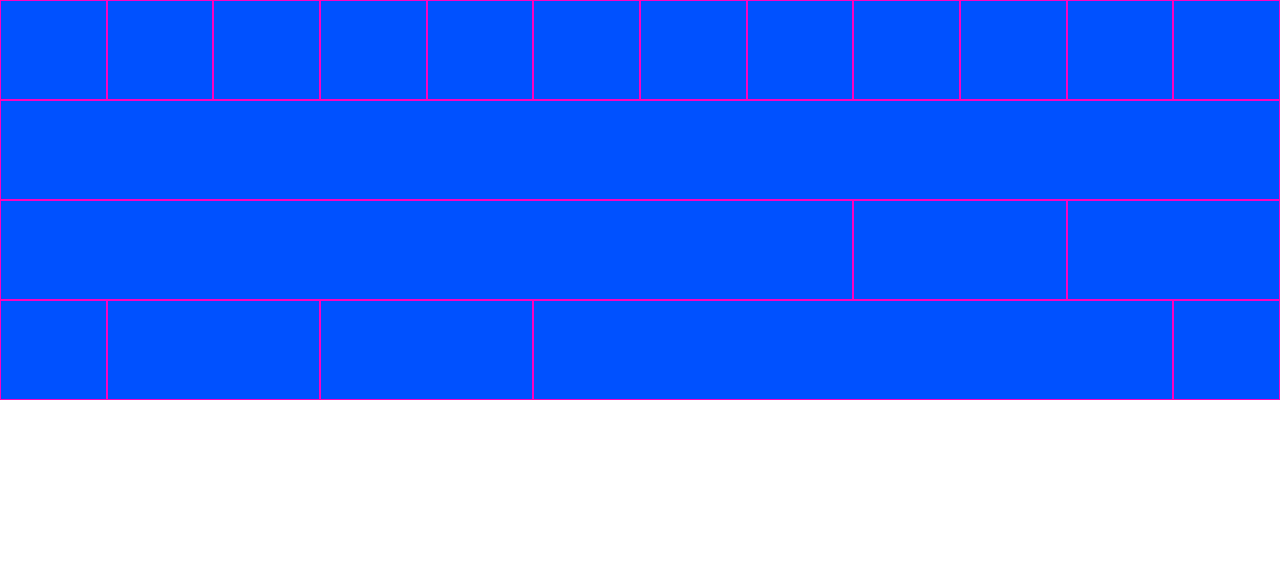
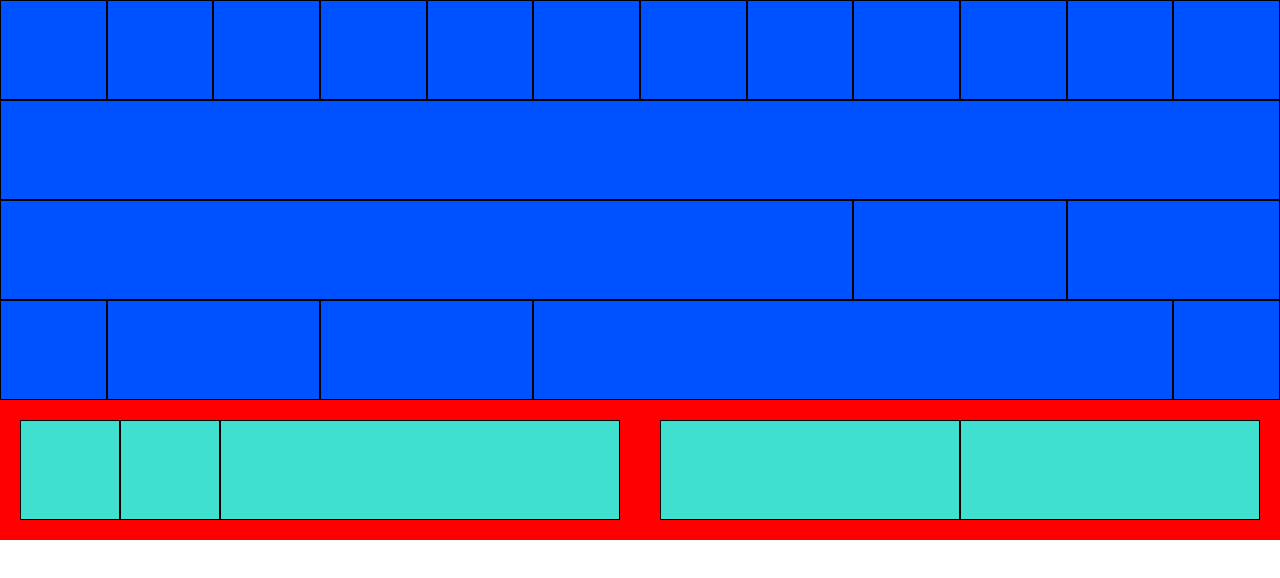
Before and after one commit to Robertodambrosio/html-css-12bool, a plain HTML site: page index.html in a window 1280 px wide. Drawn offline with Linux system fonts and the light colour scheme.

Commit message:
aggiunta nested

```diff
--- a/css/style.css
+++ b/css/style.css
@@ -1,5 +1,16 @@
 .box {
     min-height: 100px;
     background-color: rgb(0, 81, 255);
-    border: 1px solid rgb(255, 0, 191);
+    border: 1px solid black;
 }
+
+.box-nested {
+    min-height: 100px;
+    background-color: turquoise;
+    border: 1px solid black;
+}
+
+.bg {
+    background-color: red;
+    padding: 20px;
+}
--- a/index.html
+++ b/index.html
@@ -85,13 +85,28 @@
         </div>
         <div class="row">
             <div class="col-6">
-                <div class="row">
-
+                <div class="row bg">
+                    <div class="col-2">
+                        <div class="box-nested"></div>
+                    </div>
+                    <div class="col-2">
+                        <div class="box-nested"></div>
+                    </div>
+                    <div class="col-8">
+                        <div class="box-nested"></div>
+                    </div>
                 </div>
             </div>
             <div class="col-6">
-                <div class="row">
-
+                <div class="row bg">
+                    <div class="col-6">
+                        <div class="box-nested"></div>
+                    </div>
+                    <div class="col-6">
+                        <div class="box-nested"></div>
+                    </div>
+                </div>
+            </div>
                 </div>
             </div>
         </div>
```
